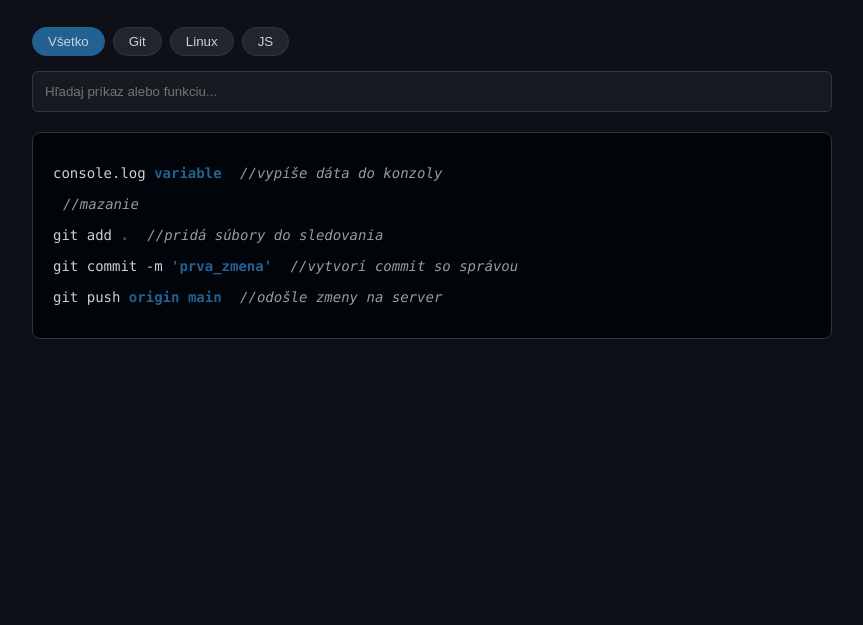
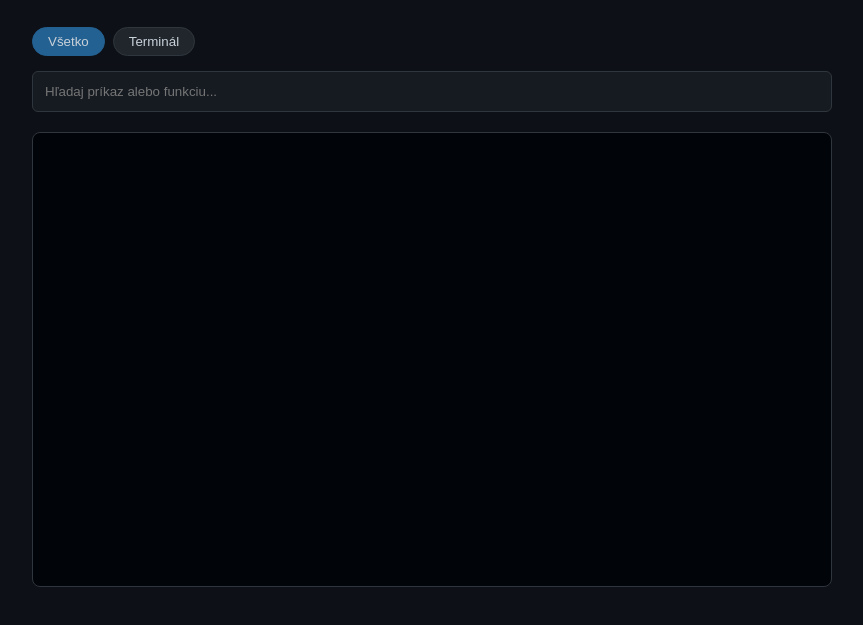
Before and after one commit to kytka9/kytka9notes, a plain HTML site: page index.html in a window 1280 px wide. Shown: the part 65-690 px from the top of the page, without its empty margins (208-1071 px from the left). Drawn offline with Linux system fonts and the light colour scheme.

Commit message:
organize into assets

```diff
--- /dev/null
+++ b/assets/data/terminal.js
@@ -0,0 +1,82 @@
+const terminalData = [
+
+    {
+        command: "",
+        comment: "",
+        vars: [""],
+        category: "terminal"
+    },
+    {
+        command: "",
+        comment: "",
+        vars: [""],
+        category: "terminal"
+    },
+    {
+        command: "",
+        comment: "",
+        vars: [""],
+        category: "terminal"
+    },
+    {
+        command: "",
+        comment: "",
+        vars: [""],
+        category: "terminal"
+    },
+    {
+        command: "",
+        comment: "",
+        vars: [""],
+        category: "terminal"
+    },
+    {
+        command: "",
+        comment: "",
+        vars: [""],
+        category: "terminal"
+    },
+    {
+        command: "",
+        comment: "",
+        vars: [""],
+        category: "terminal"
+    },
+    {
+        command: "",
+        comment: "",
+        vars: [""],
+        category: "terminal"
+    },
+    {
+        command: "",
+        comment: "",
+        vars: [""],
+        category: "terminal"
+    },
+    {
+        command: "",
+        comment: "",
+        vars: [""],
+        category: "terminal"
+    },
+    {
+        command: "",
+        comment: "",
+        vars: [""],
+        category: "terminal"
+    },
+    {
+        command: "",
+        comment: "",
+        vars: [""],
+        category: "terminal"
+    },
+    {
+        command: "",
+        comment: "",
+        vars: [""],
+        category: "terminal"
+    },
+
+];
--- a/script.js
+++ b/assets/script/script.js
@@ -1,6 +1,5 @@
 const notesData = [
-    ...jsData,
-    ...gitData
+    ...terminalData
 ];
 
 const container = document.getElementById('terminal-output');
--- a/data/git.js
+++ /dev/null
@@ -1,27 +0,0 @@
-const gitData = [
-
-    {
-        command: "",
-        comment: "//mazanie",
-        vars: [""],
-        category: "git"
-    },
-    {
-        command: "git add",
-        comment: "//pridá súbory do sledovania",
-        vars: ["."],
-        category: "git"
-    },
-    {
-        command: "git commit -m",
-        comment: "//vytvorí commit so správou",
-        vars: ["'prva_zmena'"],
-        category: "git"
-    },
-    {
-        command: "git push",
-        comment: "//odošle zmeny na server",
-        vars: ["origin", "main"],
-        category: "git"
-    }
-];
--- a/data/javascript.js
+++ /dev/null
@@ -1,8 +0,0 @@
-const jsData = [
-    {
-        command: "console.log",
-        comment: "//vypíše dáta do konzoly",
-        vars: ["variable"],
-        category: "javascript"
-    }
-];
--- a/index.html
+++ b/index.html
@@ -4,7 +4,7 @@
 <head>
     <meta charset="UTF-8">
     <meta name="viewport" content="width=device-width, initial-scale=1.0">
-    <link rel="stylesheet" href="./style.css">
+    <link rel="stylesheet" href="./assets/css/style.css">
     <link rel="stylesheet" href="https://cdnjs.cloudflare.com/ajax/libs/font-awesome/6.5.1/css/all.min.css">
     <title>kytka9notes</title>
 </head>
@@ -21,9 +21,7 @@
 
     <div class="filter-container">
         <button class="filter-btn active" data-cat="all">Všetko</button>
-        <button class="filter-btn" data-cat="git">Git</button>
-        <button class="filter-btn" data-cat="linux">Linux</button>
-        <button class="filter-btn" data-cat="javascript">JS</button>
+        <button class="filter-btn" data-cat="terminal">Terminál</button>
     </div>
 
     <div class="search-container">
@@ -33,10 +31,9 @@
     <section id="terminal-output"></section>
 
     <!-- IMPORT POZNÁMOK -->
-    <script src="./data/javascript.js"></script>
-    <script src="./data/git.js"></script>
+    <script src="./assets/data/terminal.js"></script>
 
-    <script src="./script.js"></script>
+    <script src="./assets/script/script.js"></script>
 
 </body>
 
```
Also changed, not shown: assets/css/style.css (line endings or trailing spaces).
